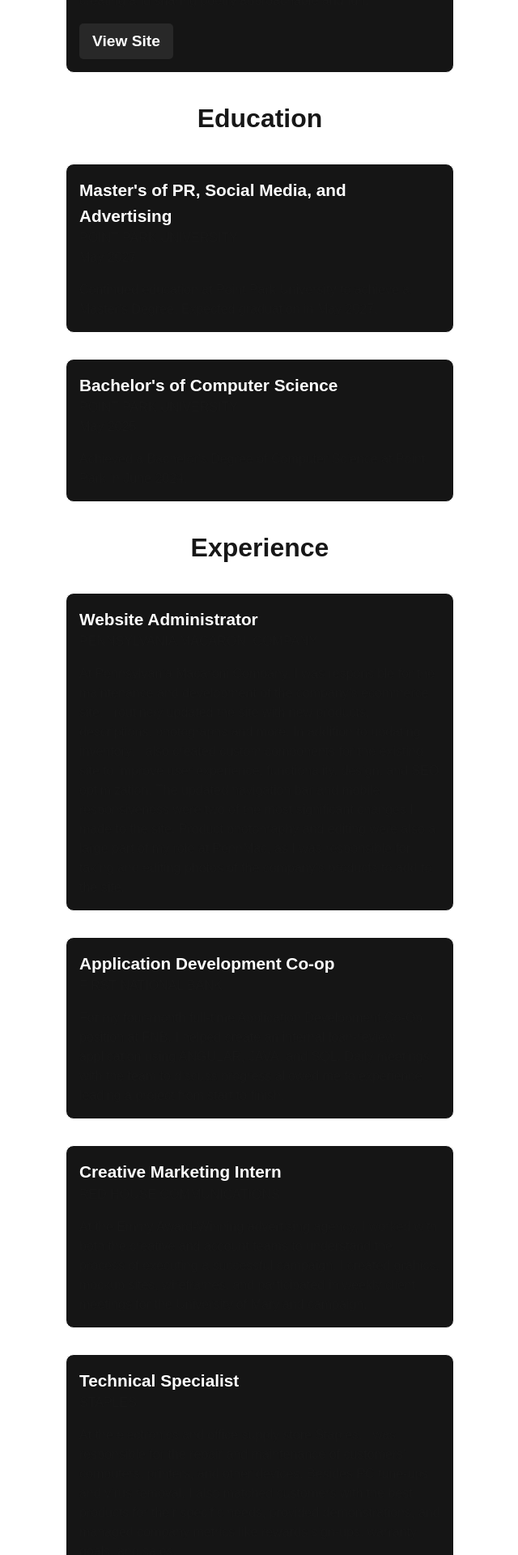
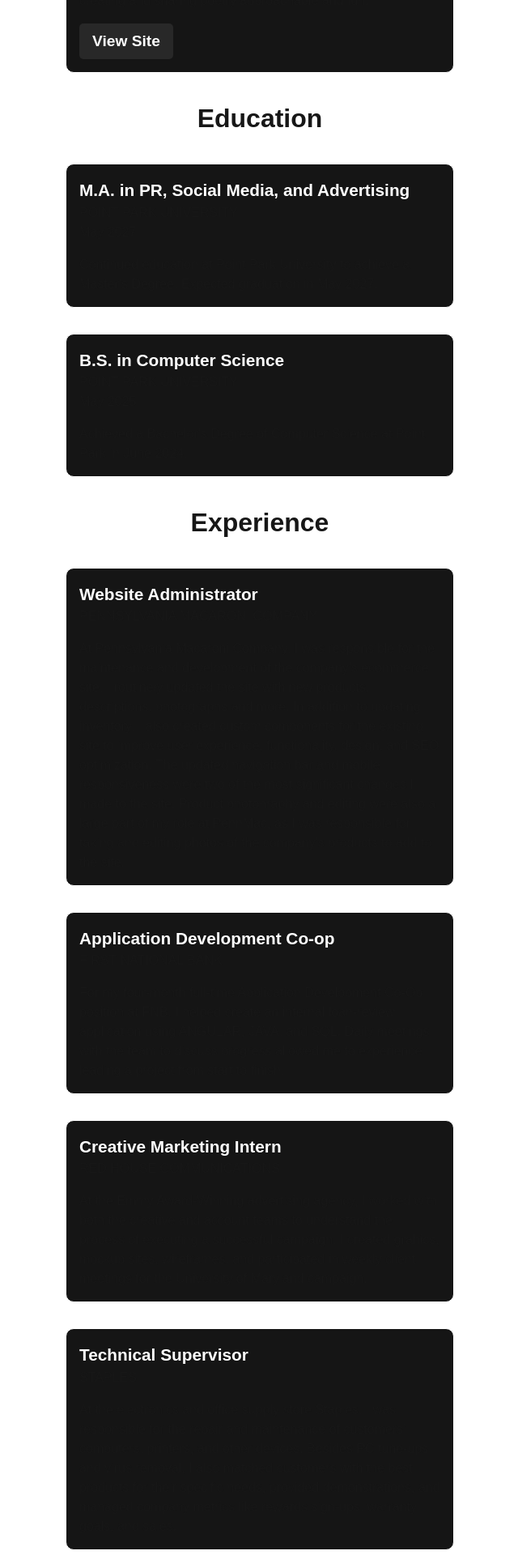
Before and after one commit to sjszuch/szuch-portfolio-njs, a Next.js app: page / in a window 1280 px wide. Shown: the part 1749-3669 px from the top of the page at 81% size, without its empty margins (319-959 px from the left). Built offline with nearby package versions, Linux system fonts and the light colour scheme.

Commit message:
Updated information

```diff
--- a/src/app/page.tsx
+++ b/src/app/page.tsx
@@ -77,7 +77,7 @@ export default function Home() {
       {/* Master's in PR */}
       <div className="experience">
         <ExperienceCard
-          position="Master's of PR, Social Media, and Advertising"
+          position="M.A. in PR, Social Media, and Advertising"
           company="POINT PARK UNIVERSITY"
           duration="May 2027"
           description="Continued education at Point Park University to achieve a Master's Degree. Expected graduation in May 2027."
@@ -87,7 +87,7 @@ export default function Home() {
       {/* Bachelor's in CS */}
       <div className="experience">
         <ExperienceCard
-          position="Bachelor's of Computer Science"
+          position="B.S. in Computer Science"
           company="POINT PARK UNIVERSITY"
           duration="May 2025"
           description="Achieved a Bachelor's Degree of Computer Science at Point Park in June 2024."
@@ -130,7 +130,7 @@ export default function Home() {
       {/* Staples */}
       <div className="experience">
         <ExperienceCard
-          position="Technical Specialist"
+          position="Technical Supervisor"
           company="STAPLES"
           duration=""
           description="At the electronics and office supply store Staples, I was responsible for the repair and maintenance of customers' computers, printers, and other devices. Besides PC tune-ups and virus removal, I also matched customers with the best products for their specific needs, provided demonstrations, and managed company metrics like rewards sign-ups, warranty goals, and sales."
```
Also changed, not shown: 1 other file (tests, documents, lock files or other folders).
